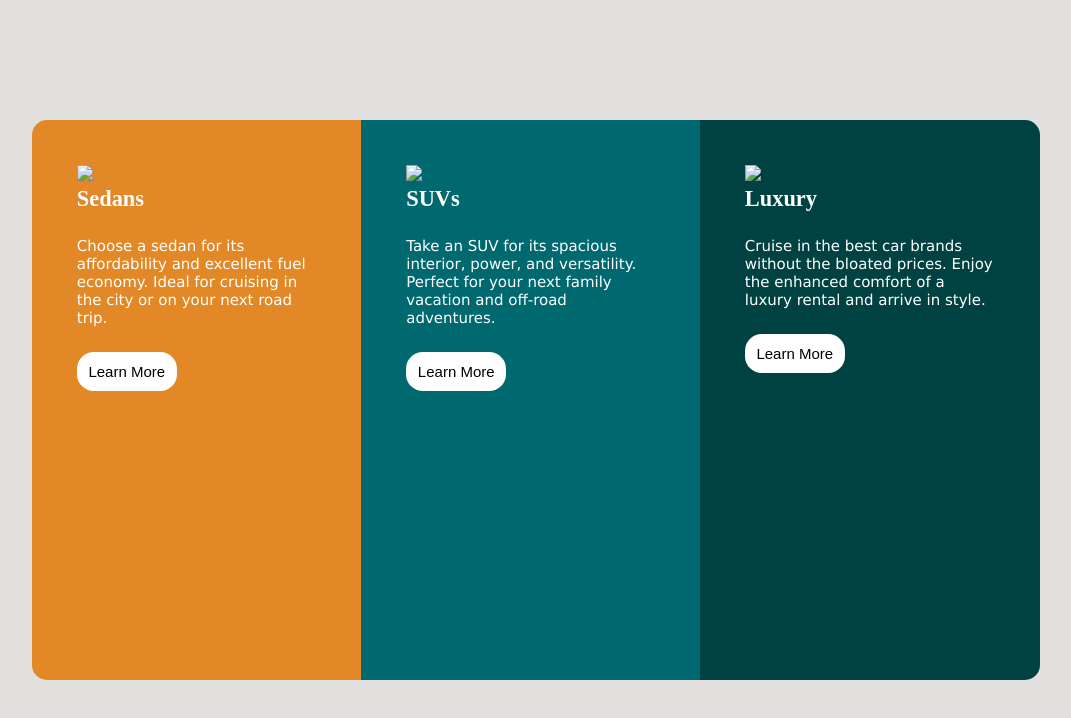
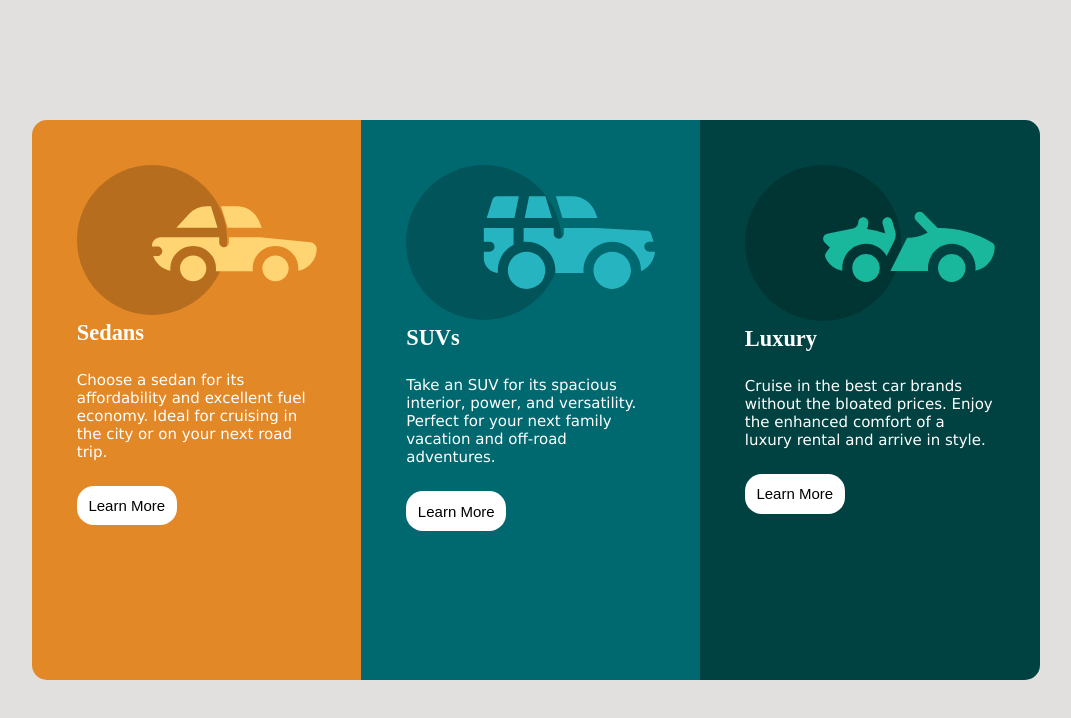
Before and after one commit to Annnik3/davaleba11, a plain HTML site: page index.html in a window 1280 px wide. Shown: the whole page, without its empty margins (104-1175 px from the left). Drawn offline with Linux system fonts and the light colour scheme; the site is published under a folder, as on GitHub Pages, so addresses that start at the root find nothing.

Commit message:
davaleba11

```diff
--- a/index.html
+++ b/index.html
@@ -14,7 +14,7 @@
 <body>
   <div class="container">
   <div class=" card first-card">
-    <img class="image" src="/images/icon-sedans.svg" />
+    <img class="image" src="./images/icon-sedans.svg" alt="logo"/>
   <h1 class="card_name">Sedans</h1>
   <p class="card_text">Choose a sedan for its affordability and excellent fuel economy. Ideal for cruising in the city
   or on your next road trip.</p>
@@ -22,7 +22,7 @@
 </div>
 
 <div class="card second-card">
-  <img class="image"  src="/images/icon-suvs.svg" />
+  <img class="image"  src="./images/icon-suvs.svg" />
   <h1 class="card_name">SUVs</h1>
   <p class="card_text">Take an SUV for its spacious interior, power, and versatility. Perfect for your next family vacation
   and off-road adventures.</p>
@@ -30,7 +30,7 @@
 </div>
 
 <div class="card third-card">
-  <img class="image" src="/images/icon-luxury.svg" />
+  <img class="image" src="./images/icon-luxury.svg" />
   <h1 class="card_name">Luxury</h1>
   <p class="card_text">Cruise in the best car brands without the bloated prices. Enjoy the enhanced comfort of a luxury
   rental and arrive in style.</p>
```
